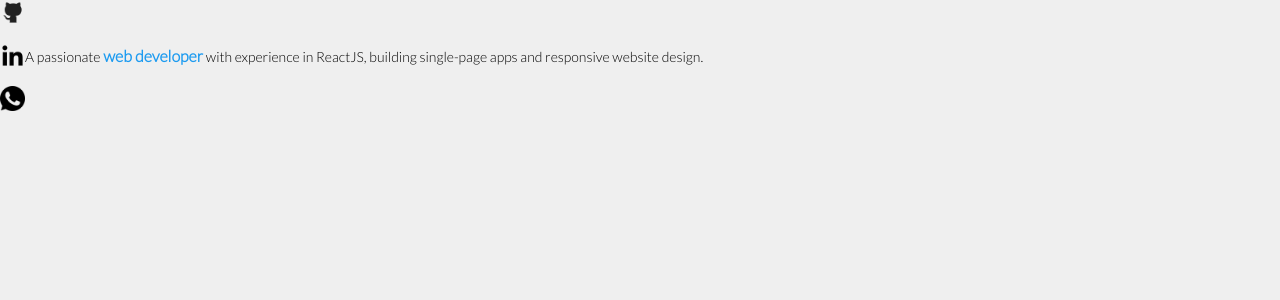
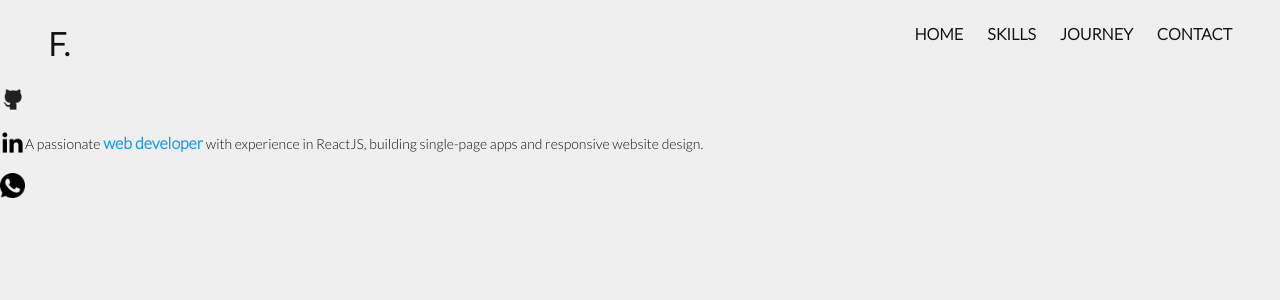
Before and after one commit to straf16/straf16.github.io, a React (Create React App) app: page / in a window 1280 px wide. Shown: the top 300 px of the page. Built offline with nearby package versions, Linux system fonts and the light colour scheme.

Commit message:
add header component

```diff
--- a/src/App.js
+++ b/src/App.js
@@ -1,9 +1,11 @@
 import React from 'react';
+import Header from './components/Header/Header';
 import Home from './components/Section/Home/Home';
 
 function App() {
   return (
     <div className="App">
+      <Header />
       <Home />
     </div>
   );
--- /dev/null
+++ b/src/components/Header/Header.js
@@ -0,0 +1,46 @@
+import React from 'react'
+
+const styles = {
+  headerWrapper: {
+    display: 'flex',
+    flexDirection: 'row',
+    justifyContent: 'space-between',
+    padding: '24px 48px'
+  },
+  logo: {
+    fontWeight: 800,
+    fontSize: '32px',
+    color: '#111111'
+  },
+  headerMenu: {
+    display: 'flex',
+    flexDirection: 'row',
+    gap: '24px'
+  },
+  headerMenuItem: {
+    fontWeight: 600,
+    fontSize: '16px',
+    color: '#111111'
+  },
+  headerMenuItemActive: {
+    fontWeight: 'bold',
+    fontSize: '16px',
+    color: '#1D9BF0'
+  }
+}
+
+const Header = () => {
+  return (
+    <div style={styles.headerWrapper}>
+      <div style={styles.logo}>F.</div>
+      <div style={styles.headerMenu}>
+        <span style={styles.headerMenuItem}>HOME</span>
+        <span style={styles.headerMenuItem}>SKILLS</span>
+        <span style={styles.headerMenuItem}>JOURNEY</span>
+        <span style={styles.headerMenuItem}>CONTACT</span>
+      </div>
+    </div>
+  )
+}
+
+export default Header
--- a/src/components/Section/Home/Home.js
+++ b/src/components/Section/Home/Home.js
@@ -9,7 +9,7 @@ const styles = {
   },
   text: {
     fontSize: '14px',
-    color: '#000000'
+    color: '#111111'
   },
   textHighlight: {
     fontSize: '16px',
```
